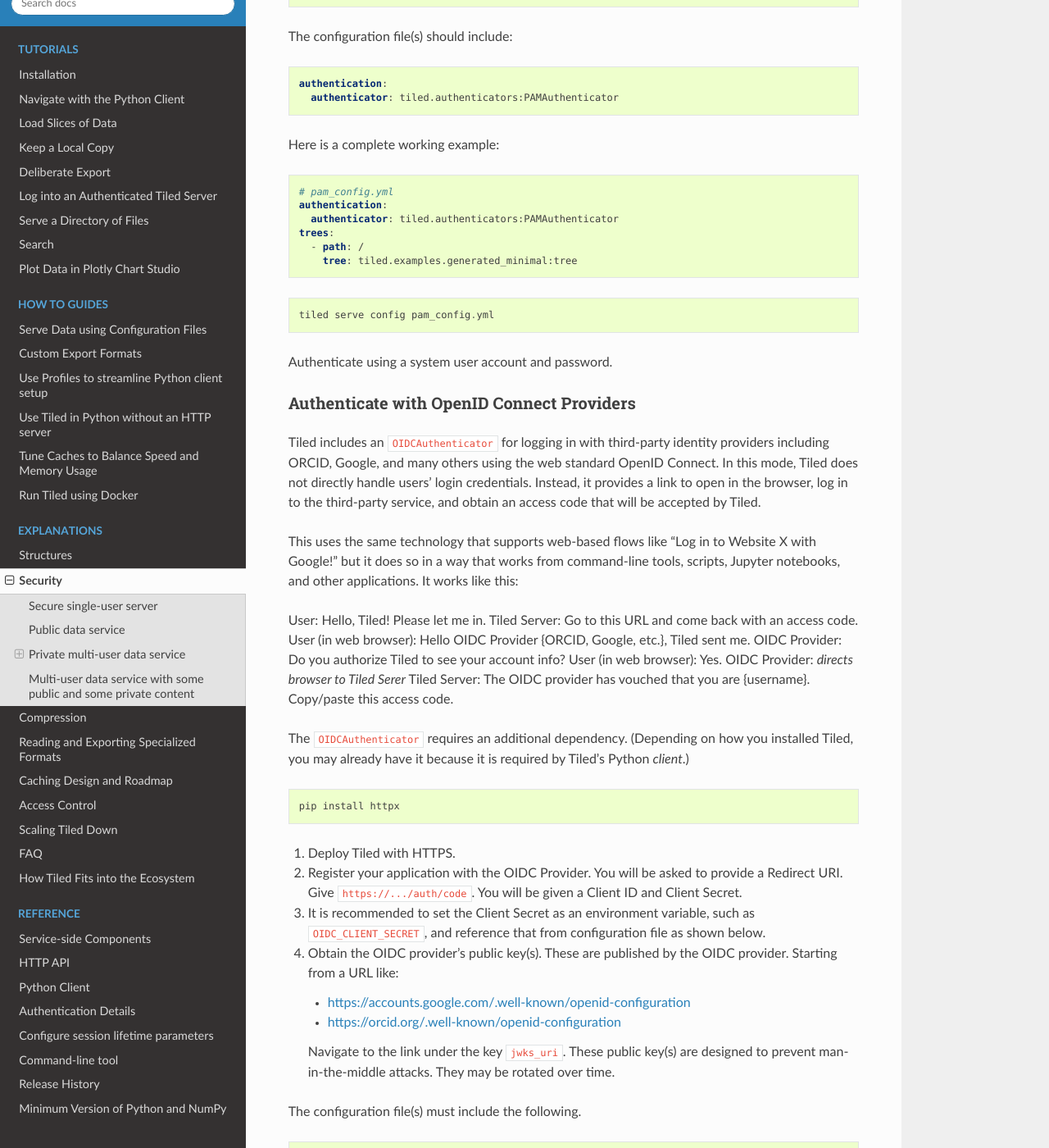
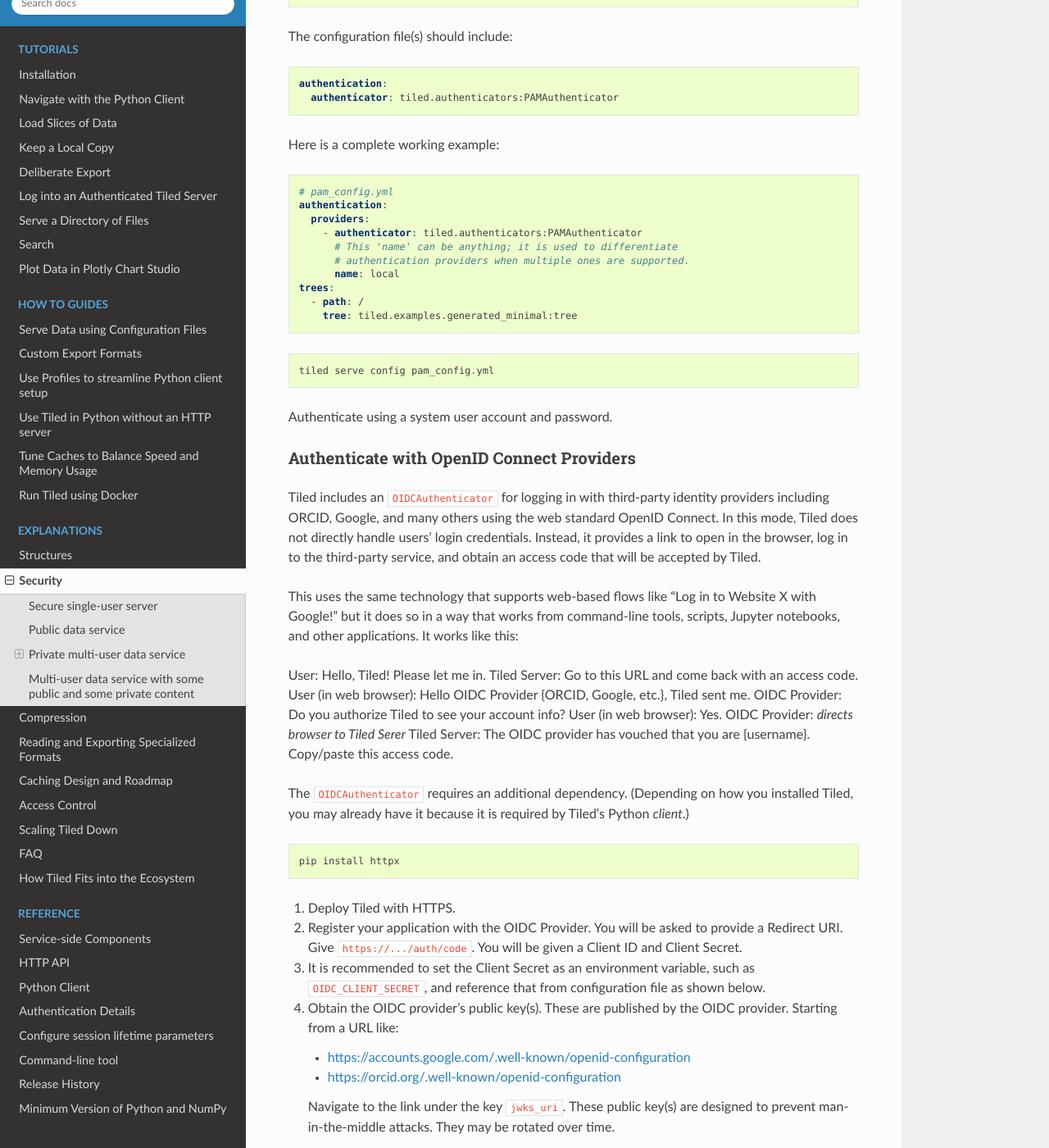
Before and after one commit to bluesky/tiled, a Sphinx documentation site: the page built from docs/source/explanations/security.md, in a window 1280 px wide and 1400 px high, scrolled down 3586 px. Shown: the whole window at 82% size. Built offline with Sphinx 7.4.7 and the Read the Docs theme 2.0.0, drawn with Linux system fonts in a browser that asks for light colours; pages that are not in the unit, such as notebooks, are missing from menus; part of the change alters nothing that is shown; some of the changed text lies outside the part shown.

````diff
--- a/docs/source/explanations/security.md
+++ b/docs/source/explanations/security.md
@@ -179,7 +179,11 @@ Here is a complete working example:
 ```yaml
 # pam_config.yml
 authentication:
-  authenticator: tiled.authenticators:PAMAuthenticator
+  providers:
+    - authenticator: tiled.authenticators:PAMAuthenticator
+      # This 'name' can be anything; it is used to differentiate
+      # authentication providers when multiple ones are supported.
+      name: local
 trees:
   - path: /
     tree: tiled.examples.generated_minimal:tree
@@ -241,24 +245,26 @@ The configuration file(s) must include the following.
 
 ```yaml
 authentication:
-  authenticator: tiled.authenticators:OIDCAuthenticator
-  args:
-    # All of these are given by the OIDC provider you register
-    # your application.
-    client_id: ...
-    client_secret: ${OIDC_CLIENT_SECRET}  # reference an environment variable
-    token_uri: ...
-    authorization_endpoint: ...
-    redirect_uri: ...  # https://{YOUR_TILED_SERVER_ADDRESS}/auth/code
-    # These come from the OIDC provider as described above.
-    public_keys:
-      - kty: ...
-        e: ...
-        use: ...
-        kid: ...
-        n: ...
-        alg: ...
-    confirmation_message: "You have logged with ... as {username}."
+  providers:
+  - authenticator: tiled.authenticators:OIDCAuthenticator
+    name: some-oidc-service
+    args:
+      # All of these are given by the OIDC provider you register
+      # your application.
+      client_id: ...
+      client_secret: ${OIDC_CLIENT_SECRET}  # reference an environment variable
+      token_uri: ...
+      authorization_endpoint: ...
+      redirect_uri: ...  # https://{YOUR_TILED_SERVER_ADDRESS}/auth/code
+      # These come from the OIDC provider as described above.
+      public_keys:
+        - kty: ...
+          e: ...
+          use: ...
+          kid: ...
+          n: ...
+          alg: ...
+      confirmation_message: "You have logged with ... as {username}."
 ```
 
 Here is an example for ORCID authentication running at
@@ -266,23 +272,25 @@ Here is an example for ORCID authentication running at
 
 ```yaml
 authentication:
-  authenticator: tiled.authenticators:OIDCAuthenticator
-  args:
-    client_id: APP-0ROS9DU5F717F7XN  # obtained from ORCID for tiled-demo.blueskyproject.io; not secret
-    client_secret: ${OIDC_CLIENT_SECRET}  # reference an environment variable
-    redirect_uri: https://tiled-demo.blueskyproject.io/auth/code
-    token_uri: "https://orcid.org/oauth/token"
-    authorization_endpoint: "https://orcid.org/oauth/authorize?client_id={client_id}&response_type=code&scope=openid&redirect_uri={redirect_uri}"
-    # These values come from https://orcid.org/.well-known/openid-configuration.
-    # Obtain them directly from ORCID. They may change over time.
-    public_keys:
-      - kty: ...
-        e: ...
-        use: ...
-        kid: ...
-        n: ...
-        alg: RS256
-    confirmation_message: "You have logged with ORCID as {username}."
+  providers:
+  - authenticator: tiled.authenticators:OIDCAuthenticator
+    name: orcid
+    args:
+      client_id: APP-0ROS9DU5F717F7XN  # obtained from ORCID for tiled-demo.blueskyproject.io; not secret
+      client_secret: ${OIDC_CLIENT_SECRET}  # reference an environment variable
+      redirect_uri: https://tiled-demo.blueskyproject.io/auth/code
+      token_uri: "https://orcid.org/oauth/token"
+      authorization_endpoint: "https://orcid.org/oauth/authorize?client_id={client_id}&response_type=code&scope=openid&redirect_uri={redirect_uri}"
+      # These values come from https://orcid.org/.well-known/openid-configuration.
+      # Obtain them directly from ORCID. They may change over time.
+      public_keys:
+        - kty: ...
+          e: ...
+          use: ...
+          kid: ...
+          n: ...
+          alg: RS256
+      confirmation_message: "You have logged with ORCID as {username}."
 ```
 
 ### Toy examples for testing and development
@@ -295,12 +303,14 @@ should only for used for development and demos.
 ```yaml
 # dictionary_config.yml
 authentication:
-  authenticator: tiled.authenticators:DictionaryAuthenticator
-  args:
-    users_to_passwords:
-      alice: ${ALICE_PASSWORD}
-      bob: ${BOB_PASSWORD}
-      cara: ${CARA_PASSWORD}
+  providers:
+  - authenticator: tiled.authenticators:DictionaryAuthenticator
+    name: toy
+    args:
+      users_to_passwords:
+        alice: ${ALICE_PASSWORD}
+        bob: ${BOB_PASSWORD}
+        cara: ${CARA_PASSWORD}
 trees:
   - path: /
     tree: tiled.examples.generated_minimal:tree
@@ -315,7 +325,9 @@ The ``DummyAuthenticator`` accepts *any* username and password combination.
 ```yaml
 # dummy_config.yml
 authentication:
-  authenticator: tiled.authenticators:DummyAuthenticator
+  providers:
+  - authenticator: tiled.authenticators:DummyAuthenticator
+    name: toy
 trees:
   - path: /
     tree: tiled.examples.generated_minimal:tree
````
